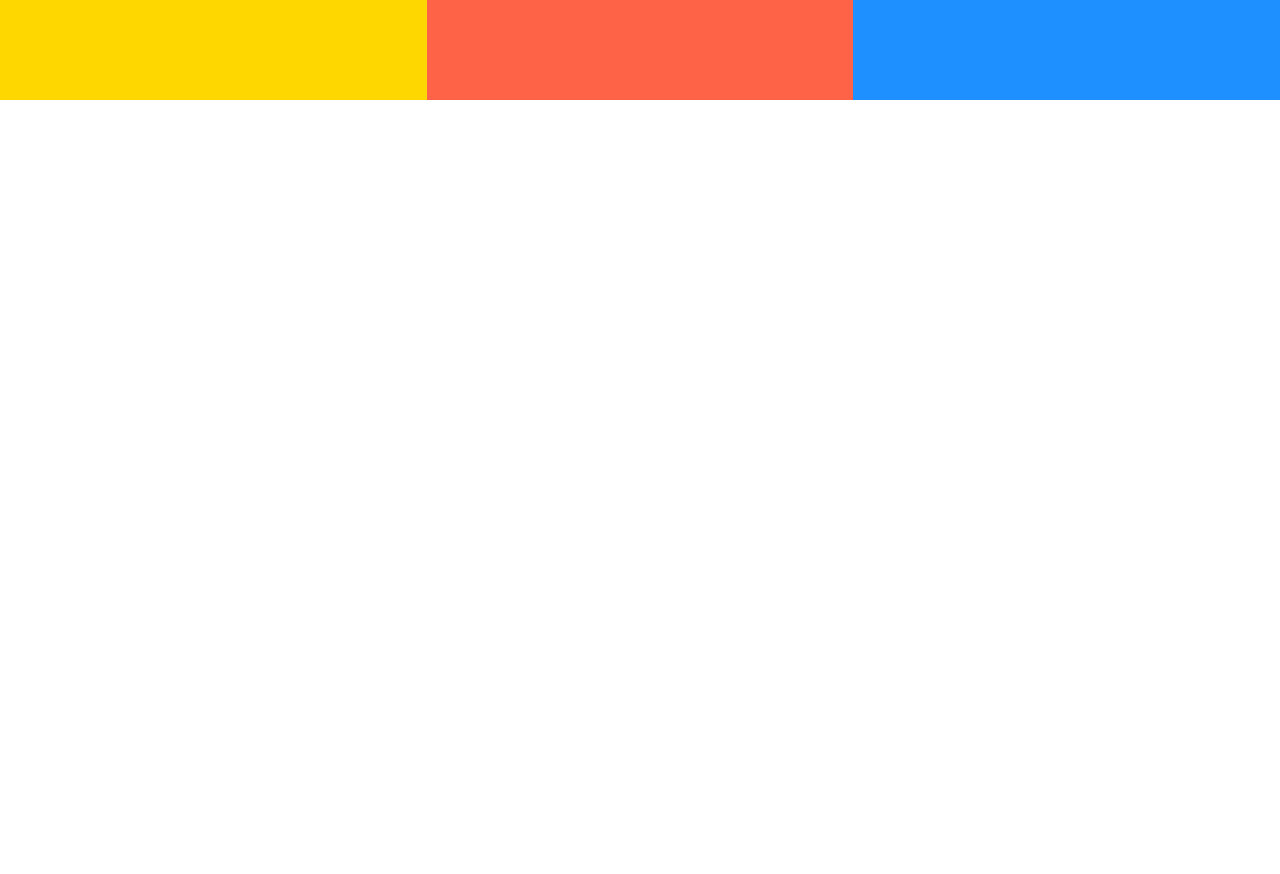
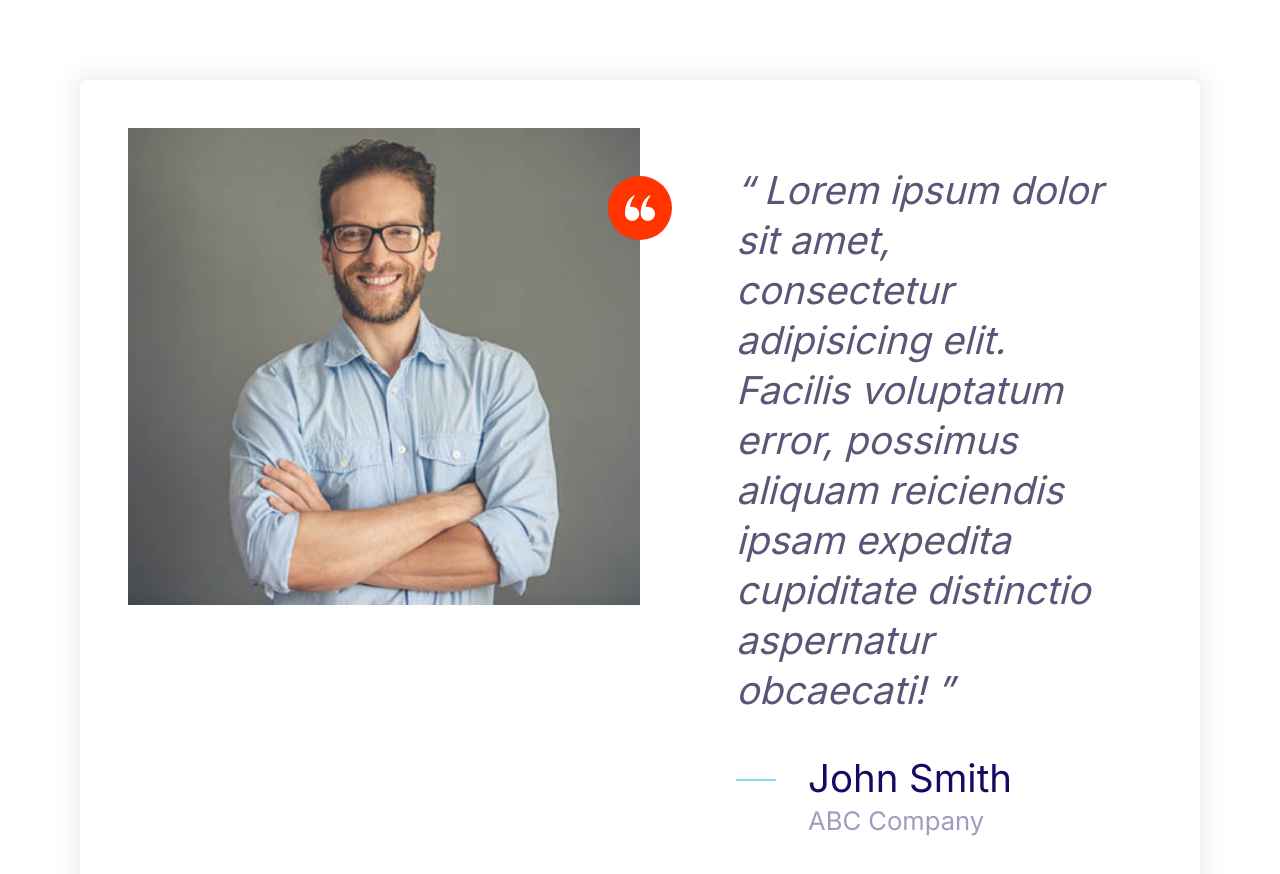
Before and after one commit to vamshi25p/VamshiMoshify, a plain HTML site: page index.html in a window 1280 px wide. Before the commit the page ends 800 px from the top, so only its background shows below. Drawn offline with Linux system fonts and the light colour scheme.

Commit message:
creating testimonials.

```diff
--- a/css/styles.css
+++ b/css/styles.css
@@ -145,8 +145,17 @@ a{
     height: 40px;
 }
 
+.icon--small{
+    width: 30px;
+    height: 30px;
+}
+
 .icon--primary{
     fill: var(--color-primary);
+}
+
+.icon--white{
+    fill: #fff;
 }
 
 .icon-container{
@@ -157,6 +166,10 @@ a{
     display: inline-flex;
     justify-content: center;
     align-items: center;
+}
+
+.icon-container--accent{
+    background: var(--color-accent);
 }
 
 .btn{
@@ -423,3 +436,32 @@ a{
         grid-template-columns: repeat(3,1fr);
     }
 }
+
+
+.testimonial{
+    padding: 3rem;
+}
+
+.testimonial__image{
+    position: relative;
+}
+
+.testimonial__image > img {
+    width: 100%;
+}
+
+.testimonial__image > .icon-container{
+    top: 3rem;
+    right: -32px;
+    position: absolute;
+}
+
+@media screen and (min-width: 768px) {
+    .testimonial .quote,.testimonial .quote__author{
+        font-size: 2.4rem;
+    }
+
+    .testimonial .quote{
+        margin-left: 6rem;
+    }
+}
--- a/index.html
+++ b/index.html
@@ -14,11 +14,38 @@
       rel="stylesheet"
     />
   </head>
-  <body>
-    <div class="grid grid--1x3">
-      <div style="height: 100px; background: gold"></div>
-      <div style="height: 100px; background: tomato"></div>
-      <div style="height: 100px; background: dodgerblue"></div>
+  <body style="padding: 5rem">
+    <div class="card testimonial">
+      <div class="grid grid--1x2">
+        <div class="testimonial__image">
+          <img src="images/testimonial.jpg" alt="A happy, smiling customer" />
+          <span class="icon-container icon-container--accent">
+            <svg class="icon icon--white icon--small">
+              <use xlink:href="images/sprite.svg#quotes"></use>
+            </svg>
+          </span>
+        </div>
+        <blockquote class="quote">
+          <p class="quote__text">
+            Lorem ipsum dolor sit amet, consectetur adipisicing elit. Facilis
+            voluptatum error, possimus aliquam reiciendis ipsam expedita
+            cupiditate distinctio aspernatur obcaecati!
+          </p>
+          <footer>
+            <div class="media">
+              <div class="media__image">
+                <svg class="icon icon--primary quote__line">
+                  <use xlink:href="images/sprite.svg#line"></use>
+                </svg>
+              </div>
+              <div class="media__body">
+                <h3 class="media__title quote__author">John Smith</h3>
+                <p class="quote__organization">ABC Company</p>
+              </div>
+            </div>
+          </footer>
+        </blockquote>
+      </div>
     </div>
   </body>
 </html>
```
Also changed, not shown: components/testimonial.html (added, +32 -0 lines), images/testimonial.jpg (added).
